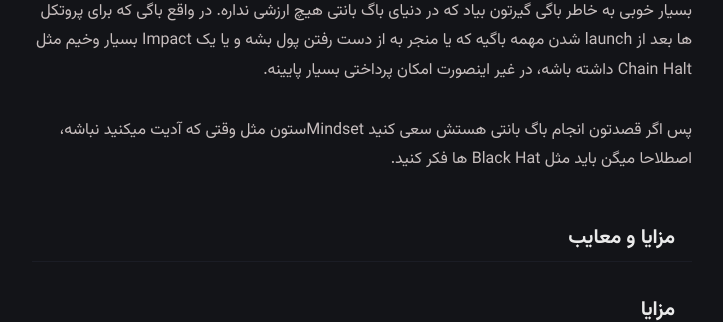
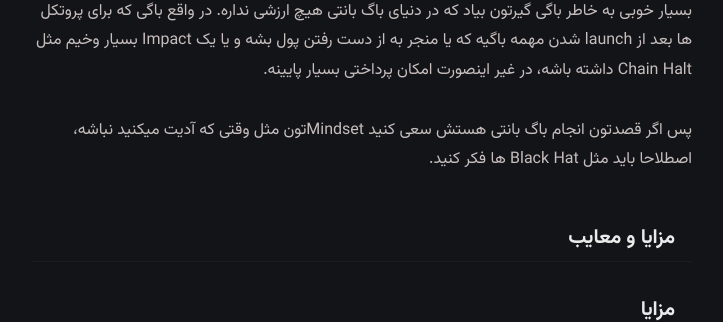
Before and after one commit to persianweb3sec/persianweb3sec.github.io, a Jekyll site: the page built from src/_posts/BugBountyOrContest/2027-07-18-BugBountyOrContest.md, in a window 1280 px wide and 900 px high, scrolled down 4849 px. Shown: the part 142-464 px from the top of the window, without its empty margins (278-1001 px from the left). Built offline with Jekyll 4.4.1, drawn with Linux system fonts in a browser that asks for light colours.

Commit message:
Update 2027-07-18-BugBountyOrContest.md

```diff
--- a/src/_posts/BugBountyOrContest/2027-07-18-BugBountyOrContest.md
+++ b/src/_posts/BugBountyOrContest/2027-07-18-BugBountyOrContest.md
@@ -91,7 +91,7 @@ image: ""
 جنس باگ های باگ بانتی با باگ های کانتست بسیار متفاوته، شما شاید در کانتست باگی پیدا کنید مثل Dust amounts و این باگ رو هیچکس به جز شما پیدا نکنه، Judge هم تایید کنه و در آخر شما یک رقم بسیار خوبی به خاطر باگی گیرتون بیاد که در دنیای باگ بانتی هیچ ارزشی نداره.
 در واقع باگی که برای پروتکل ها بعد از launch شدن مهمه باگیه که یا منجر به از دست رفتن پول بشه و یا یک Impact بسیار وخیم مثل Chain Halt داشته باشه، در غیر اینصورت امکان پرداختی بسیار پایینه.
 
-پس اگر قصدتون انجام باگ بانتی هستش سعی کنید Mindsetستون مثل وقتی که آدیت میکنید نباشه، اصطلاحا میگن باید مثل Black Hat ها فکر کنید.
+پس اگر قصدتون انجام باگ بانتی هستش سعی کنید Mindsetتون مثل وقتی که آدیت میکنید نباشه، اصطلاحا باید مثل Black Hat ها فکر کنید.
 
 ### مزایا و معایب
 ### مزایا
```
